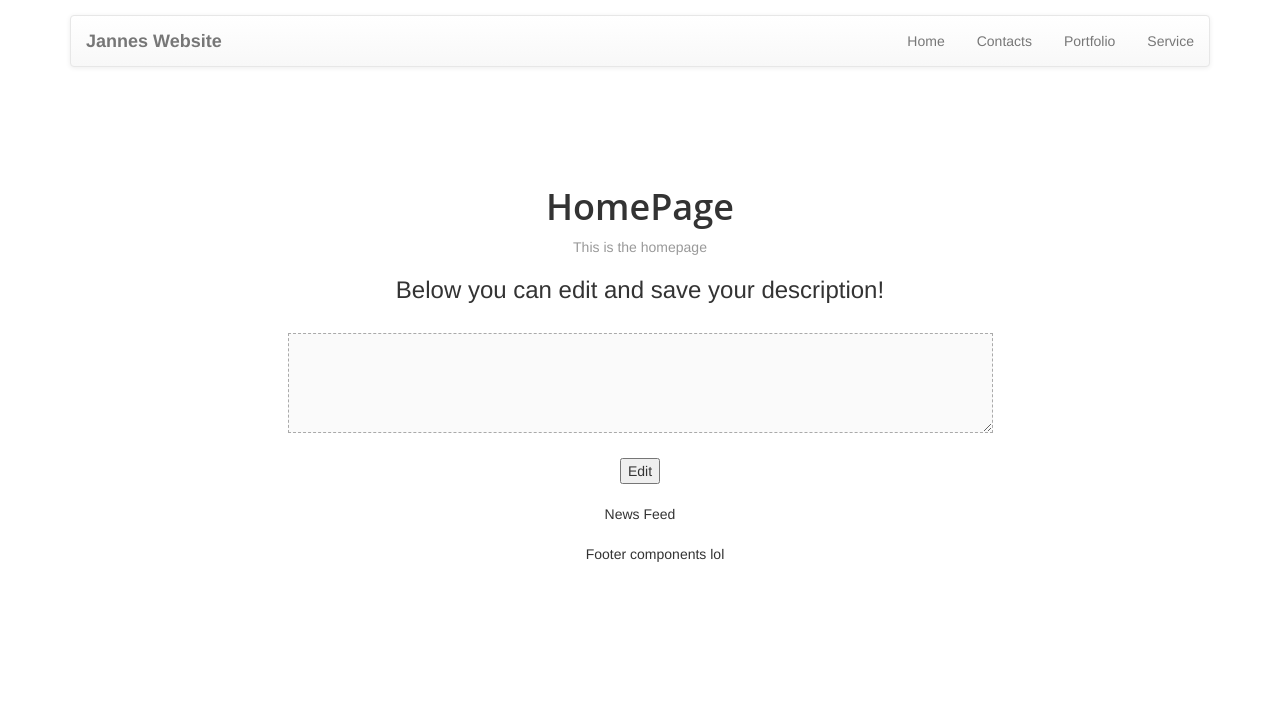
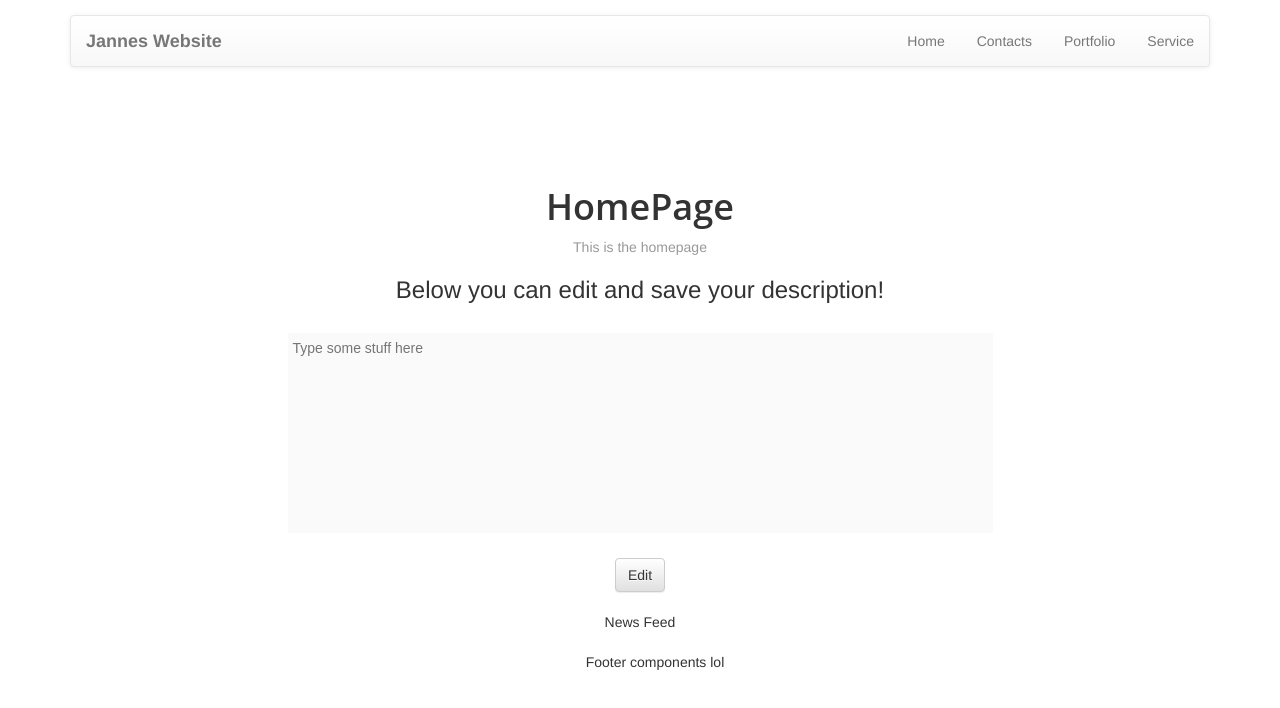
Before and after one commit to shaotime/Jannes-Website, a React (Create React App) app: page / in a window 1280 px wide. Shown: the top 708 px of the page. Built offline with nearby package versions, Linux system fonts and the light colour scheme.

Commit message:
Fixed EditableDescription
-made the edit description look cleaner and feel nicer to use

```diff
--- a/src/Components/PageComponent/Features/HomeFeatures/EditableDescription.css
+++ b/src/Components/PageComponent/Features/HomeFeatures/EditableDescription.css
@@ -1,12 +1,16 @@
 .editable {
   font-family: sans-serif;
   width: 75%;
-  min-height: 100px;
+  min-height: 200px;
   min-width: 400px;
-  border: 1px dashed #aaa;
+  border: 0px dashed #aaa;
   padding: 5px;
 }
 
 .editableContainer{
   padding: 20px;
 }
+
+textarea{
+  resize: none;
+}
--- a/src/Components/PageComponent/Features/HomeFeatures/EditableDescription.jsx
+++ b/src/Components/PageComponent/Features/HomeFeatures/EditableDescription.jsx
@@ -9,6 +9,7 @@ class EditableDescription extends Component {
     this.state = {
       mode: 'view',
       html: "Type your description here",
+      value: "",
       disabled: true
     };
     this.editStuff = this.editStuff.bind(this);
@@ -18,11 +19,12 @@ class EditableDescription extends Component {
   }
 
   editStuff(){
-    //TODO: save a temporary state of old html, if goBack() is called, then change html to old html instead of new one
+    //TODO: save a temporary state of old state.value, if goBack() is called, then change html to old html instead of new one
     this.setState({
       mode: 'edit',
       disabled: false
     });
+    document.getElementById('description').style.border = '1px dashed #aaa';
 
   }
 
@@ -31,10 +33,11 @@ class EditableDescription extends Component {
       mode: 'view',
       disabled: true
     });
+    document.getElementById('description').style.border = '0px dashed #aaa';
 
   }
 
-  goBack(){
+  goBack(){ //currently disabled until editStuff TODO is finished
     this.setState({
       mode: 'view',
       disabled: true
@@ -43,7 +46,10 @@ class EditableDescription extends Component {
   }
 
   handleChange(evt){
-     this.setState({html: evt.target.value});
+     this.setState({
+       html: evt.target.value,
+       value: evt.target.value
+     });
   }
 
 
@@ -51,14 +57,14 @@ renderButtons() {
     if (this.state.mode === 'edit')
       return (
         <div className="buttonList">
-            <button style={{margin:1}} onClick={this.saveStuff} className='defaultBtn'>Save</button>
-            <button style={{margin:1, visibility: "hidden"}} onClick={this.goBack} className='defaultBtn'>Discard Changes</button>
+            <button style={{margin:1}} onClick={this.saveStuff} className='btn btn-success'>Save</button>
+            <button style={{margin:1, visibility: "hidden"}} onClick={this.goBack} className='btn btn-danger'>Discard Changes</button>
         </div>
       )
     else {
       return (
          <div className="buttonList">
-            <button onClick={this.editStuff} className='defaultBtn'>Edit</button>
+            <button onClick={this.editStuff} className='btn btn-default'>Edit</button>
           </div>
        )
     }
@@ -70,11 +76,13 @@ renderButtons() {
               <div>
                   <h3>Below you can edit and save your description!</h3>
                       <div className="editableContainer">
-                        <textarea  className="editable"  //textarea was previously ContentEditable, box looks weird though when too many words in it
-                                          html={this.state.html}
+                        <textarea id="description" className="editable"  //textarea was previously ContentEditable, box looks weird though when too many words in it
+                                          //html={this.state.html} <--part of ContextEditable component
+                                          placeholder="Type some stuff here"
+                                          value={this.state.value} //part of textarea component
                                           disabled={this.state.disabled}
                                           onChange={this.handleChange}
-                                          tagName='description'/>
+                                          />
                       </div>
                   {this.renderButtons()}
               </div>
```
